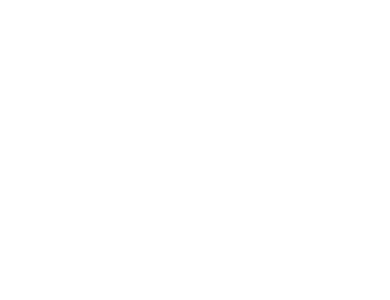
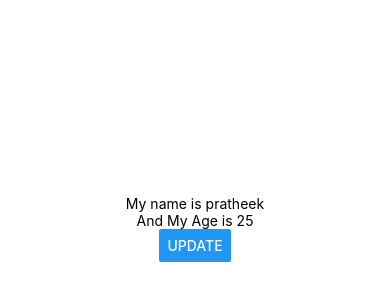
Before and after one commit to pratheekmurthy/React-native-basic-app, a React Native app: screen / in a window 390 px wide. Shown: the part 194-494 px from the top of the page. Built offline with nearby package versions, Linux system fonts and the light colour scheme.

Commit message:
useState hook usage and on Press functinality for button

```diff
--- a/App.js
+++ b/App.js
@@ -1,11 +1,22 @@
-import { StatusBar } from 'expo-status-bar';
-import { StyleSheet, Text, View } from 'react-native';
+import React,{useState} from 'react'
+import { StyleSheet, Text, View,Button } from 'react-native';
 
 export default function App() {
+  const [person,setPerson]= useState({ name:"pratheek",age :"25"})
+
+  const updateHandler =()=>{
+    setPerson({name :"pratham",age : "25"})
+  }
+
   return (
     <View style={styles.container}>
-      <Text></Text>
+      <Text>My name is {person.name}</Text>
+      <Text>And My Age is {person.age}</Text>
+      <View >
+        <Button title="Update" onPress={updateHandler}/>
     </View>
+    </View>
+
   );
 }
 
@@ -16,4 +27,5 @@
     alignItems: 'center',
     justifyContent: 'center',
   },
+
 });
```
